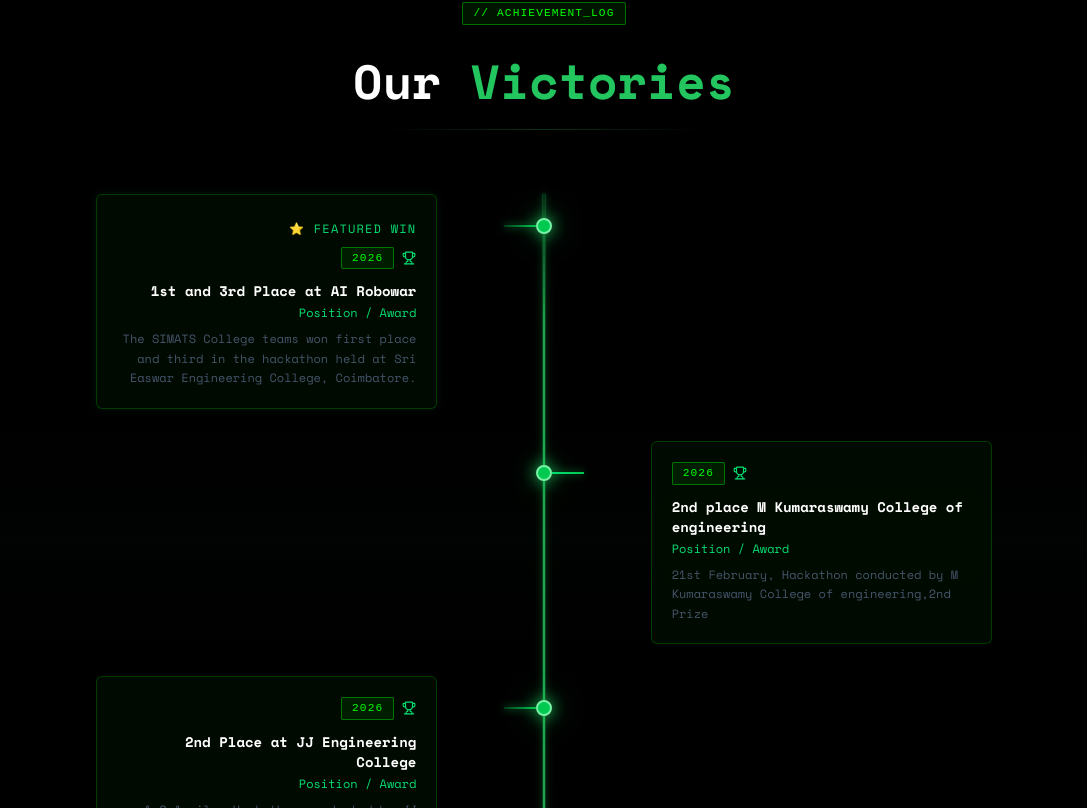
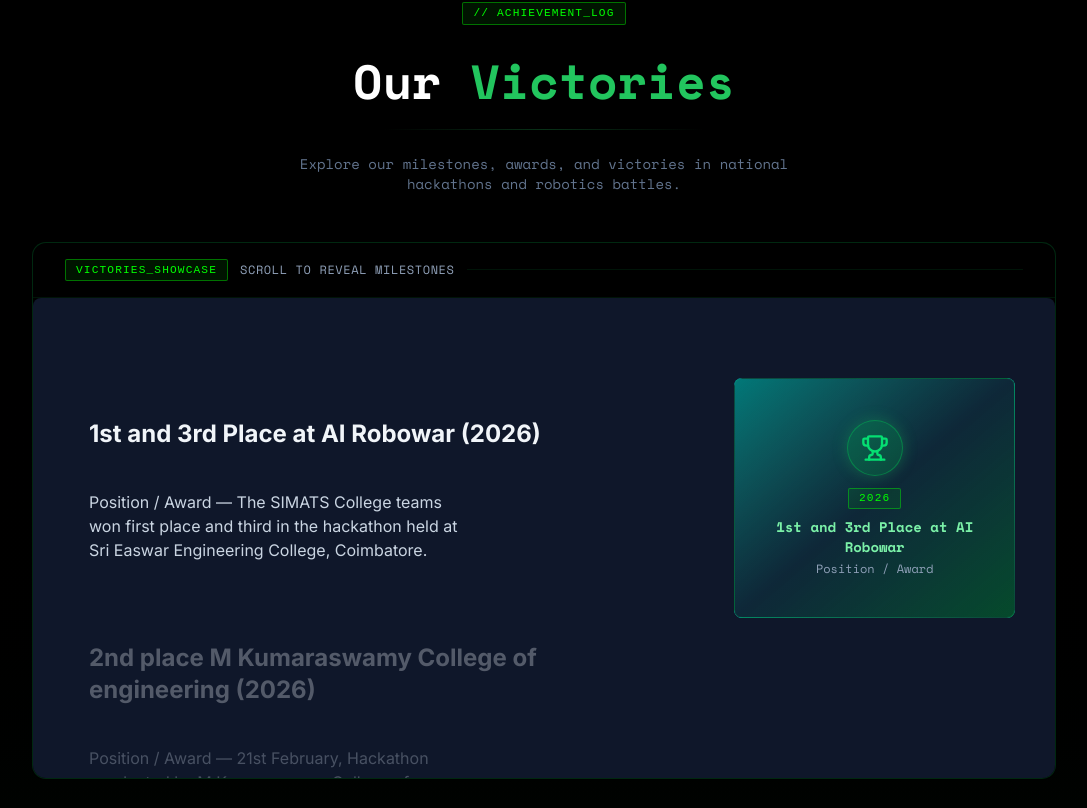
Before and after one commit to entusedglue3125/Robotics_Lab_Club, a Next.js app: page / in a window 1280 px wide. Shown: the part 6252-7060 px from the top of the page, without its empty margins (96-1183 px from the left). Built offline with nearby package versions, Linux system fonts and the light colour scheme.

Commit message:
feat: add sticky scroll reveal component to victories section with image upload support

```diff
--- /dev/null
+++ b/components/sticky-scroll-reveal-demo.tsx
@@ -0,0 +1,60 @@
+"use client";
+import React from "react";
+import { StickyScroll } from "@/components/ui/sticky-scroll-reveal";
+
+
+const content = [
+  {
+    title: "Collaborative Editing",
+    description:
+      "Work together in real time with your team, clients, and stakeholders. Collaborate on documents, share ideas, and make decisions quickly. With our platform, you can streamline your workflow and increase productivity.",
+    content: (
+      <div className="flex h-full w-full items-center justify-center bg-[linear-gradient(to_bottom_right,var(--cyan-500),var(--emerald-500))] text-white">
+        Collaborative Editing
+      </div>
+    ),
+  },
+  {
+    title: "Real time changes",
+    description:
+      "See changes as they happen. With our platform, you can track every modification in real time. No more confusion about the latest version of your project. Say goodbye to the chaos of version control and embrace the simplicity of real-time updates.",
+    content: (
+      <div className="flex h-full w-full items-center justify-center text-white">
+        <img
+          src="/linear.webp"
+          width={300}
+          height={300}
+          className="h-full w-full object-cover"
+          alt="linear board demo"
+        />
+      </div>
+    ),
+  },
+  {
+    title: "Version control",
+    description:
+      "Experience real-time updates and never stress about version control again. Our platform ensures that you're always working on the most recent version of your project, eliminating the need for constant manual updates. Stay in the loop, keep your team aligned, and maintain the flow of your work without any interruptions.",
+    content: (
+      <div className="flex h-full w-full items-center justify-center bg-[linear-gradient(to_bottom_right,var(--orange-500),var(--yellow-500))] text-white">
+        Version control
+      </div>
+    ),
+  },
+  {
+    title: "Running out of content",
+    description:
+      "Experience real-time updates and never stress about version control again. Our platform ensures that you're always working on the most recent version of your project, eliminating the need for constant manual updates. Stay in the loop, keep your team aligned, and maintain the flow of your work without any interruptions.",
+    content: (
+      <div className="flex h-full w-full items-center justify-center bg-[linear-gradient(to_bottom_right,var(--cyan-500),var(--emerald-500))] text-white">
+        Running out of content
+      </div>
+    ),
+  },
+];
+export default function StickyScrollRevealDemo() {
+  return (
+    <div className="w-full py-4">
+      <StickyScroll content={content} />
+    </div>
+  );
+}
--- a/components/ui/achievements-section.tsx
+++ b/components/ui/achievements-section.tsx
@@ -1,7 +1,9 @@
 "use client"
 
+import React from "react"
 import { Trophy, Star, Award, Medal } from "lucide-react"
 import type { AchievementsContent } from "@/lib/content-types"
+import { StickyScroll } from "@/components/ui/sticky-scroll-reveal"
 
 const iconMap: Record<string, React.ElementType> = { Trophy, Star, Award, Medal }
 const DEFAULT: AchievementsContent = { achievements: [] }
@@ -9,21 +11,64 @@ const DEFAULT: AchievementsContent = { achievements: [] }
 export default function AchievementsSection({ data }: { data?: AchievementsContent }) {
   const d = data ?? DEFAULT
 
+  const stickyContent = d.achievements.map((item) => {
+    const Icon = iconMap[item.icon] ?? Trophy
+    return {
+      title: `${item.title} (${item.year})`,
+      description: item.subtitle ? `${item.subtitle} — ${item.description}` : item.description,
+      content: item.image ? (
+        <div className="flex h-full w-full items-center justify-center relative overflow-hidden rounded-md bg-black">
+          <img
+            src={item.image}
+            alt={item.title}
+            className="h-full w-full object-cover"
+          />
+          <div className="absolute inset-0 bg-gradient-to-t from-black/80 via-transparent to-transparent flex items-end p-4">
+            <span className="text-xs font-mono text-green-400 font-bold">{item.year} · {item.subtitle || item.title}</span>
+          </div>
+        </div>
+      ) : (
+        <div className="flex h-full w-full flex-col items-center justify-center p-6 text-center text-white bg-gradient-to-br from-emerald-900/60 via-slate-900/90 to-green-950/80 border border-green-500/20 rounded-md">
+          <div className="w-14 h-14 rounded-full bg-green-500/20 border border-green-500/40 flex items-center justify-center mb-3 shadow-[0_0_15px_rgba(34,197,94,0.3)]">
+            <Icon className="h-7 w-7 text-green-400" />
+          </div>
+          <span className="matrix-tag text-xs mb-2">{item.year}</span>
+          <h4 className="font-mono font-bold text-sm text-green-300 mb-1">{item.title}</h4>
+          <p className="text-xs font-mono text-slate-400 max-w-[200px] truncate">{item.subtitle}</p>
+        </div>
+      ),
+    }
+  })
+
   return (
     <section id="achievements" className="relative bg-black py-24 px-4">
       <div className="absolute inset-0 bg-gradient-to-b from-black via-green-950/8 to-black pointer-events-none" />
-      <div className="relative z-10 max-w-4xl mx-auto">
-        <div className="text-center mb-16">
+      <div className="relative z-10 max-w-5xl mx-auto">
+        <div className="text-center mb-12">
           <span className="matrix-tag mb-4 inline-block">// ACHIEVEMENT_LOG</span>
           <h2 className="text-4xl md:text-5xl font-mono font-bold text-white mt-4">
             Our <span className="gradient-text">Victories</span>
           </h2>
           <div className="matrix-divider mt-6 max-w-xs mx-auto" />
+          <p className="text-slate-500 text-sm font-mono mt-6 max-w-lg mx-auto">
+            Explore our milestones, awards, and victories in national hackathons and robotics battles.
+          </p>
         </div>
 
         {d.achievements.length > 0 ? (
+          <div className="space-y-16">
+            {/* Interactive Sticky Scroll Showcase */}
+            <div className="rounded-xl border border-green-500/20 bg-black/40 backdrop-blur-sm overflow-hidden">
+              <div className="flex items-center gap-3 p-4 md:px-8 border-b border-green-500/10">
+                <span className="matrix-tag">VICTORIES_SHOWCASE</span>
+                <h3 className="font-mono text-xs text-slate-400 tracking-wider">SCROLL TO REVEAL MILESTONES</h3>
+                <div className="flex-1 h-px bg-green-500/10" />
+              </div>
+              <StickyScroll content={stickyContent} />
+            </div>
+
+            {/* Glowing Vertical Timeline Line & Animated Pulse Beam */}
             <div className="relative">
-            {/* Glowing Vertical Timeline Line & Animated Pulse Beam */}
               <div className="timeline-line z-0">
                 <div className="timeline-pulse-beam" />
               </div>
@@ -43,6 +88,11 @@ export default function AchievementsSection({ data }: { data?: AchievementsConte
                             <span className="matrix-tag">{item.year}</span>
                             <Icon size={14} className="text-green-400" />
                           </div>
+                          {item.image && (
+                            <div className="mb-3 rounded overflow-hidden border border-green-500/20 max-h-40">
+                              <img src={item.image} alt={item.title} className="w-full h-full object-cover" />
+                            </div>
+                          )}
                           <h3 className="font-mono font-bold text-white text-sm mb-1">{item.title}</h3>
                           <p className="text-green-400 text-xs font-mono mb-2">{item.subtitle}</p>
                           <p className="text-slate-600 text-xs font-mono leading-relaxed">{item.description}</p>
@@ -74,6 +124,7 @@ export default function AchievementsSection({ data }: { data?: AchievementsConte
                 })}
               </div>
             </div>
+          </div>
         ) : (
           <p className="text-center text-slate-600 font-mono text-sm">No achievements added yet.</p>
         )}
--- /dev/null
+++ b/components/ui/sticky-scroll-reveal.tsx
@@ -0,0 +1,114 @@
+"use client";
+import React, { useEffect, useRef, useState } from "react";
+import { useMotionValueEvent, useScroll } from "motion/react";
+import { motion } from "motion/react";
+import { cn } from "@/lib/utils";
+
+export const StickyScroll = ({
+  content,
+  contentClassName,
+}: {
+  content: {
+    title: string;
+    description: string;
+    content?: React.ReactNode | any;
+  }[];
+  contentClassName?: string;
+}) => {
+  const [activeCard, setActiveCard] = React.useState(0);
+  const ref = useRef<any>(null);
+  const { scrollYProgress } = useScroll({
+    // uncomment line 22 and comment line 23 if you DONT want the overflow container and want to have it change on the entire page scroll
+    // target: ref
+    container: ref,
+    offset: ["start start", "end start"],
+  });
+  const cardLength = content.length;
+
+  useMotionValueEvent(scrollYProgress, "change", (latest) => {
+    const cardsBreakpoints = content.map((_, index) => index / cardLength);
+    const closestBreakpointIndex = cardsBreakpoints.reduce(
+      (acc, breakpoint, index) => {
+        const distance = Math.abs(latest - breakpoint);
+        if (distance < Math.abs(latest - cardsBreakpoints[acc])) {
+          return index;
+        }
+        return acc;
+      },
+      0,
+    );
+    setActiveCard(closestBreakpointIndex);
+  });
+
+  const backgroundColors = [
+    "#0f172a", // slate-900
+    "#000000", // black
+    "#171717", // neutral-900
+  ];
+  const linearGradients = [
+    "linear-gradient(to bottom right, #06b6d4, #10b981)", // cyan-500 to emerald-500
+    "linear-gradient(to bottom right, #ec4899, #6366f1)", // pink-500 to indigo-500
+    "linear-gradient(to bottom right, #f97316, #eab308)", // orange-500 to yellow-500
+  ];
+
+  const [backgroundGradient, setBackgroundGradient] = useState(
+    linearGradients[0],
+  );
+
+  useEffect(() => {
+    if (content.length > 0) {
+      setBackgroundGradient(linearGradients[activeCard % linearGradients.length]);
+    }
+  }, [activeCard, content.length]);
+
+  return (
+    <motion.div
+      animate={{
+        backgroundColor: backgroundColors[activeCard % backgroundColors.length],
+      }}
+      className="relative flex h-[30rem] justify-center space-x-10 overflow-y-auto rounded-md p-10"
+      ref={ref}
+    >
+      <div className="div relative flex items-start px-4">
+        <div className="max-w-2xl">
+          {content.map((item, index) => (
+            <div key={item.title + index} className="my-20">
+              <motion.h2
+                initial={{
+                  opacity: 0,
+                }}
+                animate={{
+                  opacity: activeCard === index ? 1 : 0.3,
+                }}
+                className="text-2xl font-bold text-slate-100"
+              >
+                {item.title}
+              </motion.h2>
+              <motion.p
+                initial={{
+                  opacity: 0,
+                }}
+                animate={{
+                  opacity: activeCard === index ? 1 : 0.3,
+                }}
+                className="text-kg mt-10 max-w-sm text-slate-300"
+              >
+                {item.description}
+              </motion.p>
+            </div>
+          ))}
+          <div className="h-40" />
+        </div>
+      </div>
+      <div
+        style={{ background: backgroundGradient }}
+        className={cn(
+          "sticky top-10 hidden h-60 w-80 overflow-hidden rounded-md bg-white lg:block",
+          contentClassName,
+        )}
+      >
+        {content[activeCard]?.content ?? null}
+      </div>
+    </motion.div>
+  );
+};
--- a/lib/content-types.ts
+++ b/lib/content-types.ts
@@ -100,6 +100,7 @@ export interface Achievement {
   icon: string
   color: "green" | "cyan"
   highlight: boolean
+  image?: string
 }
 
 export interface AchievementsContent {
```
Also changed, not shown: app/admin/tabs/achievements-tab.tsx (+12 -4 lines). Lines whose indentation alone changed are shown as unchanged.
